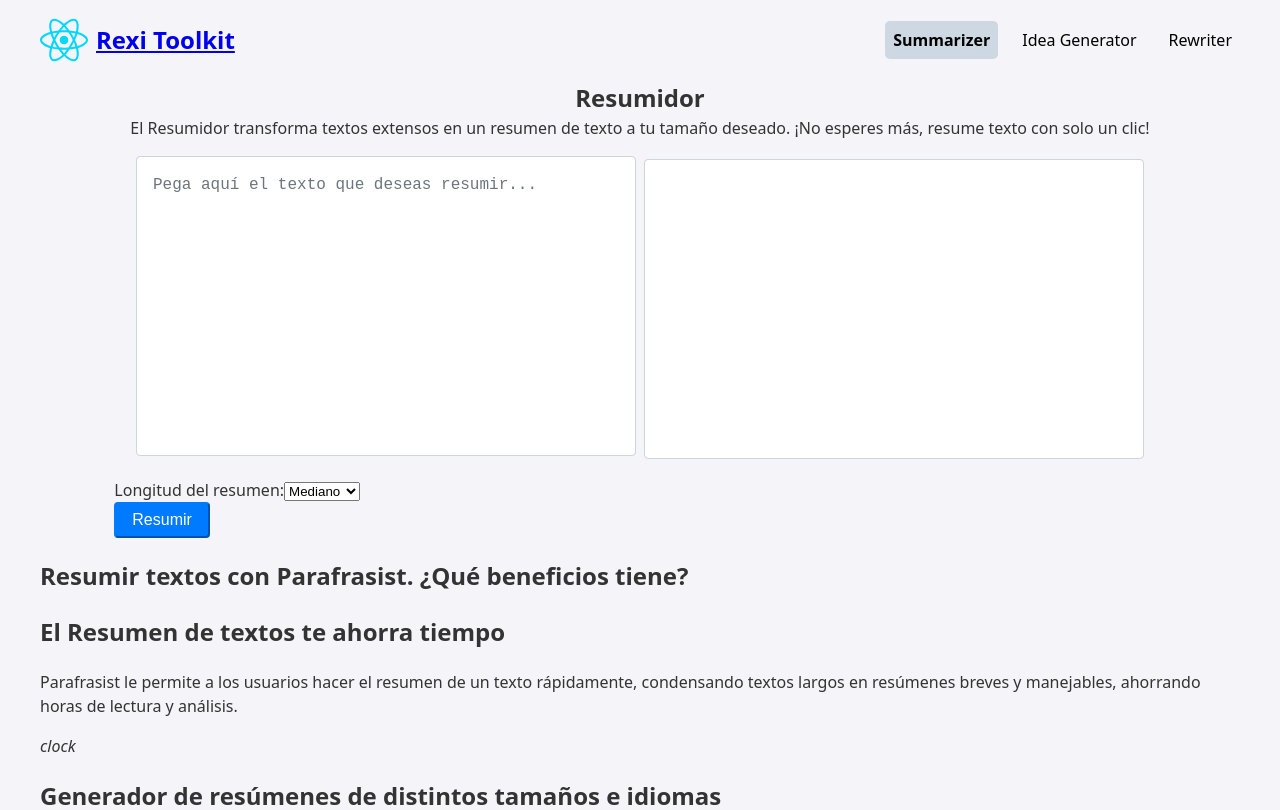
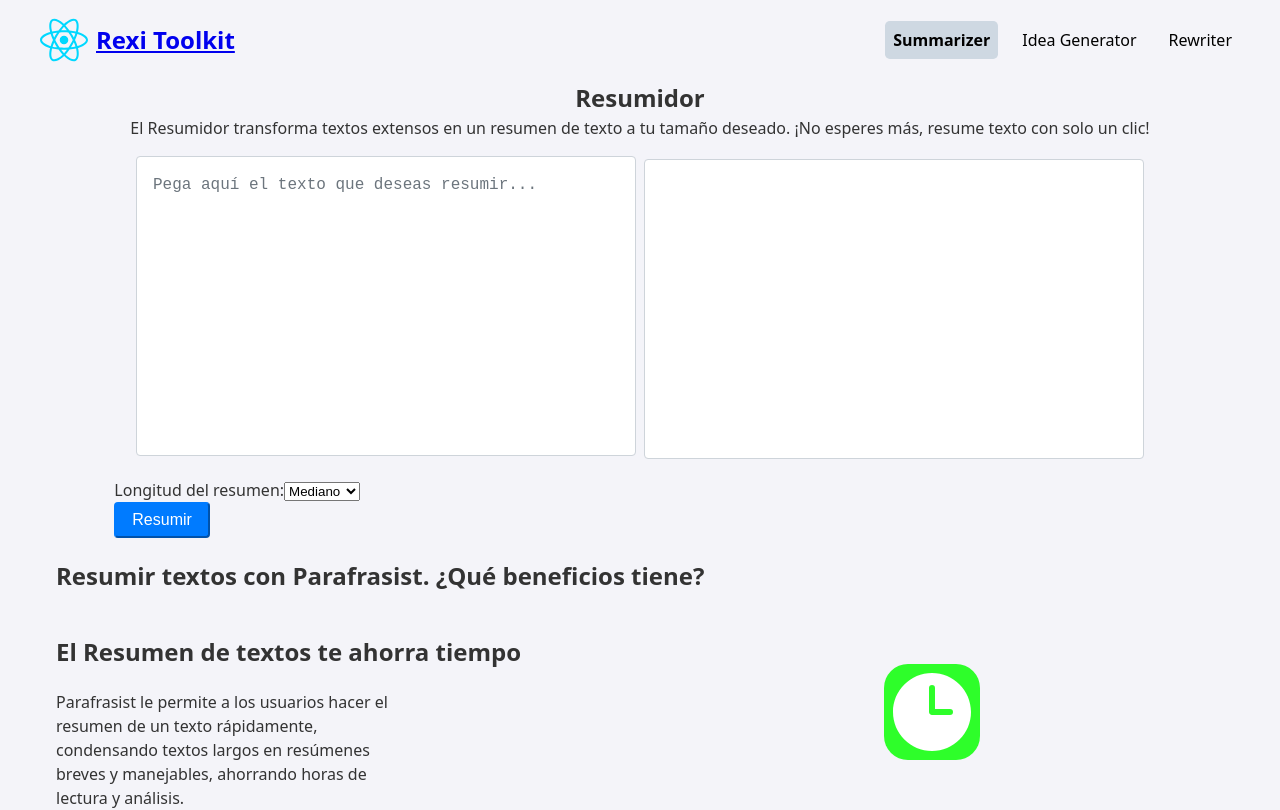
Before and after one commit to OsOsorioP/Orzalia, a React (Vite) app: page / in a window 1280 px wide. Shown: the top 810 px of the page. Built offline with nearby package versions, Linux system fonts and the light colour scheme; no server answers.

Commit message:
Refactor HeroSection component and update SummarizerPage to use ClockIcon for improved UI

```diff
--- a/src/components/common/heroSection/HeroSection.jsx
+++ b/src/components/common/heroSection/HeroSection.jsx
@@ -1,13 +1,15 @@
-export const FeatureSection = ({ title, subtitle, description, icon }) => {
+import styles from "./HeroSection.module.css"
+
+export const HeroSection = ({ title, subtitle, description, icon }) => {
   return (
-    <section>
+    <section className={styles.container}>
       <h1>{title}</h1>
-      <div>
+      <div className={styles.content}>
         <div>
           <h2>{subtitle}</h2>
           <p>{description}</p>
         </div>
-        <div>
+        <div className={styles.icon}>
           <i>{icon}</i>
         </div>
       </div>
@@ -15,4 +17,4 @@ export const FeatureSection = ({ title, subtitle, description, icon }) => {
   );
 };
 
-export default FeatureSection;
+export default HeroSection;
--- a/src/pages/SummarizerPage.jsx
+++ b/src/pages/SummarizerPage.jsx
@@ -1,6 +1,7 @@
 import FeatureSection from "../components/common/feactureSection/FeactureSection";
 import HeroSection from "../components/common/heroSection/HeroSection";
 import SummarizerTool from "../features/summarizer/SumarizerTool";
+import {ClockIcon} from "@heroicons/react/24/solid"
 
 const SummarizerPage = () => {
   return (
@@ -12,7 +13,7 @@ const SummarizerPage = () => {
         description={
           "Parafrasist le permite a los usuarios hacer el resumen de un texto rápidamente, condensando textos largos en resúmenes breves y manejables, ahorrando horas de lectura y análisis."
         }
-        icon={"clock"}
+        icon={<ClockIcon/>}
       />
       <FeatureSection
         title={"Generador de resúmenes de distintos tamaños e idiomas"}
```
Also changed, not shown: src/components/common/Input/Input.jsx (deleted, +0 -7 lines).
